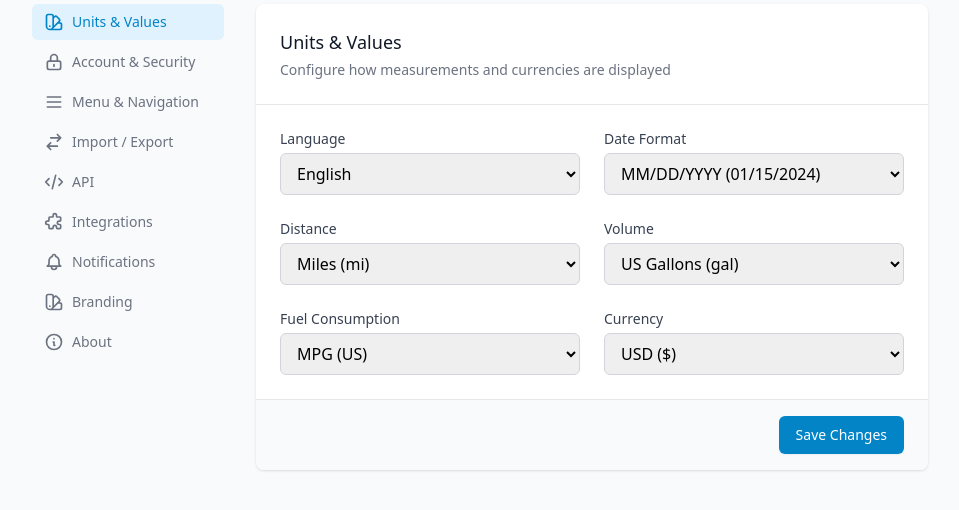
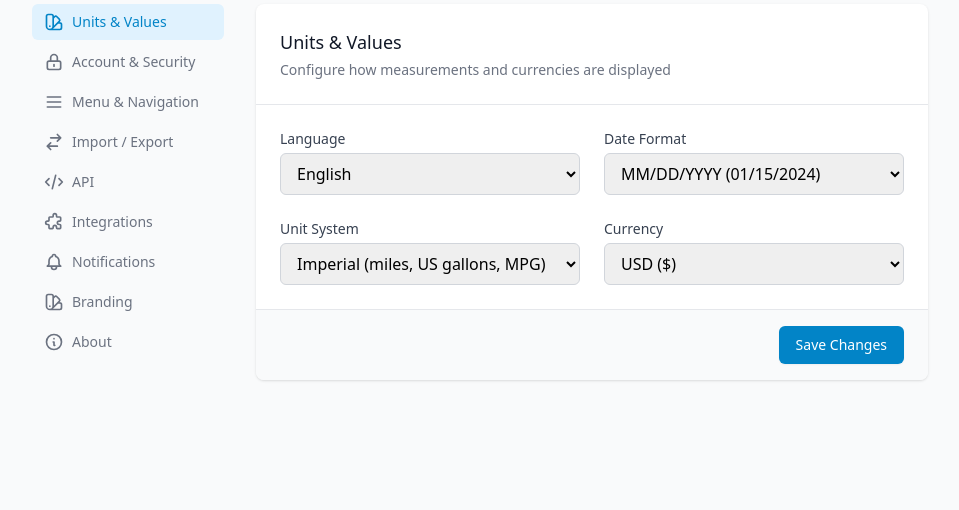
Before and after one commit to austincnunn/Pitstop, a Flask app: page /auth/settings in a window 1280 px wide. Shown: the part 181-691 px from the top of the page, without its empty margins (160-1119 px from the left). Run offline with Flask 3, Linux system fonts and the light colour scheme; a user stored in the database is signed in; data that the repository does not hold is empty; some libraries are stand-ins or nearby versions.

Commit message:
Add british units

```diff
--- a/app/models.py
+++ b/app/models.py
@@ -67,6 +67,7 @@ class User(UserMixin, db.Model):
 
     # User preferences
     language = db.Column(db.String(10), default='en')  # en, de, fr, es, etc.
+    unit_system = db.Column(db.String(20), default='imperial')  # imperial, metric, british
     distance_unit = db.Column(db.String(10), default='mi')  # km, mi
     volume_unit = db.Column(db.String(10), default='us_gal')  # L, gal, us_gal
     consumption_unit = db.Column(db.String(10), default='mpg_us')  # L/100km, mpg, mpg_us
--- a/app/routes/api.py
+++ b/app/routes/api.py
@@ -301,6 +301,9 @@ def vehicle_stats(vehicle_id):
     for log in logs:
         consumption = log.get_consumption(current_user.consumption_unit)
         if consumption:
+            if current_user.unit_system == 'british':
+                from app.units import mpg_uk_to_rods_per_hogshead
+                consumption = mpg_uk_to_rods_per_hogshead(consumption)
             consumption_data.append({
                 'date': log.date.isoformat(),
                 'consumption': round(consumption, 2),
--- a/app/routes/auth.py
+++ b/app/routes/auth.py
@@ -246,9 +246,20 @@ def logout():
 def settings():
     if request.method == 'POST':
         current_user.language = request.form.get('language', 'en')
-        current_user.distance_unit = request.form.get('distance_unit', 'mi')
-        current_user.volume_unit = request.form.get('volume_unit', 'us_gal')
-        current_user.consumption_unit = request.form.get('consumption_unit', 'mpg_us')
+        unit_system = request.form.get('unit_system', 'imperial')
+        current_user.unit_system = unit_system
+        if unit_system == 'metric':
+            current_user.distance_unit = 'km'
+            current_user.volume_unit = 'L'
+            current_user.consumption_unit = 'L/100km'
+        elif unit_system == 'british':
+            current_user.distance_unit = 'mi'
+            current_user.volume_unit = 'gal'
+            current_user.consumption_unit = 'mpg'
+        else:
+            current_user.distance_unit = 'mi'
+            current_user.volume_unit = 'us_gal'
+            current_user.consumption_unit = 'mpg_us'
         currency = (request.form.get('currency', 'USD') or 'USD').strip()
         if currency == 'custom':
             custom_currency = (request.form.get('custom_currency') or '').strip()
--- a/app/templates/auth/settings.html
+++ b/app/templates/auth/settings.html
@@ -123,32 +123,16 @@
                                 </div>
 
                                 <div>
-                                    <label for="distance_unit" class="block text-sm font-medium text-gray-700 dark:text-gray-300">{{ _('Distance') }}</label>
-                                    <select name="distance_unit" id="distance_unit"
+                                    <label for="unit_system" class="block text-sm font-medium text-gray-700 dark:text-gray-300">{{ _('Unit System') }}</label>
+                                    <select name="unit_system" id="unit_system"
                                             class="mt-1 block w-full rounded-md border border-gray-300 dark:border-gray-600 dark:bg-gray-700 dark:text-white px-3 py-2 focus:border-primary-500 focus:outline-none focus:ring-1 focus:ring-primary-500">
-                                        <option value="km" {% if current_user.distance_unit == 'km' %}selected{% endif %}>Kilometers (km)</option>
-                                        <option value="mi" {% if current_user.distance_unit == 'mi' %}selected{% endif %}>Miles (mi)</option>
+                                        <option value="imperial" {% if current_user.unit_system == 'imperial' %}selected{% endif %}>{{ _('Imperial (miles, US gallons, MPG)') }}</option>
+                                        <option value="metric" {% if current_user.unit_system == 'metric' %}selected{% endif %}>{{ _('Metric (km, liters, L/100km)') }}</option>
+                                        <option value="british" {% if current_user.unit_system == 'british' %}selected{% endif %}>{{ _('British (just for fun \U0001F1EC\U0001F1E7)') }}</option>
                                     </select>
-                                </div>
-
-                                <div>
-                                    <label for="volume_unit" class="block text-sm font-medium text-gray-700 dark:text-gray-300">{{ _('Volume') }}</label>
-                                    <select name="volume_unit" id="volume_unit"
-                                            class="mt-1 block w-full rounded-md border border-gray-300 dark:border-gray-600 dark:bg-gray-700 dark:text-white px-3 py-2 focus:border-primary-500 focus:outline-none focus:ring-1 focus:ring-primary-500">
-                                        <option value="L" {% if current_user.volume_unit == 'L' %}selected{% endif %}>Liters (L)</option>
-                                        <option value="gal" {% if current_user.volume_unit == 'gal' %}selected{% endif %}>UK Gallons (gal)</option>
-                                        <option value="us_gal" {% if current_user.volume_unit == 'us_gal' %}selected{% endif %}>US Gallons (gal)</option>
-                                    </select>
-                                </div>
-
-                                <div>
-                                    <label for="consumption_unit" class="block text-sm font-medium text-gray-700 dark:text-gray-300">{{ _('Fuel Consumption') }}</label>
-                                    <select name="consumption_unit" id="consumption_unit"
-                                            class="mt-1 block w-full rounded-md border border-gray-300 dark:border-gray-600 dark:bg-gray-700 dark:text-white px-3 py-2 focus:border-primary-500 focus:outline-none focus:ring-1 focus:ring-primary-500">
-                                        <option value="L/100km" {% if current_user.consumption_unit == 'L/100km' %}selected{% endif %}>L/100km</option>
-                                        <option value="mpg" {% if current_user.consumption_unit == 'mpg' %}selected{% endif %}>MPG (UK)</option>
-                                        <option value="mpg_us" {% if current_user.consumption_unit == 'mpg_us' %}selected{% endif %}>MPG (US)</option>
-                                    </select>
+                                    {% if current_user.unit_system == 'british' %}
+                                    <p class="mt-1 text-xs text-gray-500 dark:text-gray-400">{{ _('Distances in furlongs, volumes in firkins, fuel economy in rods per hogshead. Fuel logs are still entered in miles and UK gallons — only the displayed numbers get silly.') }}</p>
+                                    {% endif %}
                                 </div>
 
                                 {% set known_currencies = ['USD', 'EUR', 'GBP', 'AUD', 'CAD', 'INR', 'JPY', 'CHF', 'NZD', 'SEK', 'NOK', 'DKK', 'PLN', 'BRL', 'MXN', 'ZAR'] %}
--- a/app/templates/dashboard.html
+++ b/app/templates/dashboard.html
@@ -94,7 +94,7 @@
                 <div class="ml-5 w-0 flex-1">
                     <dl>
                         <dt class="text-sm font-medium text-gray-500 dark:text-gray-400 truncate">{{ _('Total Distance') }}</dt>
-                        <dd class="text-lg font-semibold text-gray-900 dark:text-white">{{ "%.0f"|format(total_distance) }} {{ current_user.distance_unit }}</dd>
+                        <dd class="text-lg font-semibold text-gray-900 dark:text-white">{{ total_distance|format_distance(current_user) }}</dd>
                     </dl>
                 </div>
             </div>
@@ -111,9 +111,9 @@
                 </div>
                 <div class="ml-5 w-0 flex-1">
                     <dl>
-                        <dt class="text-sm font-medium text-gray-500 dark:text-gray-400 truncate">{{ _('Cost per') }} {{ current_user.distance_unit }}</dt>
+                        <dt class="text-sm font-medium text-gray-500 dark:text-gray-400 truncate">{{ _('Cost per') }} {{ 'furlong' if current_user.unit_system == 'british' else current_user.distance_unit }}</dt>
                         <dd class="text-lg font-semibold text-primary-600 dark:text-primary-400">
-                            {% if cost_per_distance %}{{ "%.2f"|format(cost_per_distance) }} {{ current_user.currency }}{% else %}-{% endif %}
+                            {% if cost_per_distance %}{{ "%.2f"|format(cost_per_distance / 8 if current_user.unit_system == 'british' else cost_per_distance) }} {{ current_user.currency }}{% else %}-{% endif %}
                         </dd>
                     </dl>
                 </div>
--- a/app/templates/dashboard_widgets/_recent_fuel.html
+++ b/app/templates/dashboard_widgets/_recent_fuel.html
@@ -9,7 +9,7 @@
         <div class="flex justify-between">
             <div>
                 <p class="text-sm font-medium text-gray-900 dark:text-white">{{ log.vehicle.name }}</p>
-                <p class="text-sm text-gray-500 dark:text-gray-400">{{ log.date|format_date }} - {{ "%.1f"|format(log.volume or 0) }} {{ current_user.volume_unit }}</p>
+                <p class="text-sm text-gray-500 dark:text-gray-400">{{ log.date|format_date }} - {{ (log.volume or 0)|format_volume(current_user) }}</p>
             </div>
             <p class="text-sm font-medium text-gray-900 dark:text-white">{{ "%.2f"|format(log.total_cost or 0) }} {{ current_user.currency }}</p>
         </div>
--- a/app/templates/documents/index.html
+++ b/app/templates/documents/index.html
@@ -5,7 +5,7 @@
 <div class="mb-6 flex items-center justify-between">
     <div>
         <h1 class="text-2xl font-bold text-gray-900 dark:text-white">{{ _('Documents') }}</h1>
-        <p class="mt-1 text-sm text-gray-500 dark:text-gray-400">{{ _('Vehicle documents, insurance, MOT certificates') }}</p>
+        <p class="mt-1 text-sm text-gray-500 dark:text-gray-400">{{ _('Vehicle documents, insurance, etc') }}</p>
     </div>
     <a href="{{ url_for('documents.new') }}"
        class="inline-flex items-center px-4 py-2 border border-transparent rounded-md shadow-sm text-sm font-medium text-white bg-primary-600 hover:bg-primary-700">
@@ -98,7 +98,7 @@
         <path stroke-linecap="round" stroke-linejoin="round" stroke-width="2" d="M9 12h6m-6 4h6m2 5H7a2 2 0 01-2-2V5a2 2 0 012-2h5.586a1 1 0 01.707.293l5.414 5.414a1 1 0 01.293.707V19a2 2 0 01-2 2z"/>
     </svg>
     <h3 class="mt-2 text-sm font-medium text-gray-900 dark:text-white">{{ _('No documents') }}</h3>
-    <p class="mt-1 text-sm text-gray-500 dark:text-gray-400">{{ _('Store your vehicle documents, insurance policies, and MOT certificates.') }}</p>
+    <p class="mt-1 text-sm text-gray-500 dark:text-gray-400">{{ _('Store your vehicle documents, insurance policies, etc.') }}</p>
     <div class="mt-6">
         <a href="{{ url_for('documents.new') }}"
            class="inline-flex items-center px-4 py-2 border border-transparent shadow-sm text-sm font-medium rounded-md text-white bg-primary-600 hover:bg-primary-700">
--- a/app/templates/fuel/index.html
+++ b/app/templates/fuel/index.html
@@ -40,9 +40,9 @@
                             {{ log.vehicle.name }}
                         </a>
                     </td>
-                    <td class="px-6 py-4 whitespace-nowrap text-sm text-gray-500 dark:text-gray-400">{{ "%.0f"|format(log.odometer) }} {{ log.vehicle.get_effective_odometer_unit() }}</td>
+                    <td class="px-6 py-4 whitespace-nowrap text-sm text-gray-500 dark:text-gray-400">{{ log.odometer|format_distance(current_user, log.vehicle.get_effective_odometer_unit()) }}</td>
                     <td class="px-6 py-4 whitespace-nowrap text-sm text-gray-500 dark:text-gray-400">
-                        {{ "%.1f"|format(log.volume or 0) }} {{ current_user.volume_unit }}
+                        {{ (log.volume or 0)|format_volume(current_user) }}
                         {% if log.is_full_tank %}
                         <span class="inline-flex items-center px-1.5 py-0.5 rounded text-xs font-medium bg-green-100 text-green-800 ml-1">Full</span>
                         {% endif %}
@@ -53,7 +53,7 @@
                     <td class="px-6 py-4 whitespace-nowrap text-sm text-gray-900 dark:text-white">{{ "%.2f"|format(log.total_cost or 0) }} {{ current_user.currency }}</td>
                     <td class="px-6 py-4 whitespace-nowrap text-sm text-gray-500 dark:text-gray-400">
                         {% set consumption = log.get_consumption(current_user.consumption_unit) %}
-                        {% if consumption %}{{ "%.1f"|format(consumption) }} {{ current_user.consumption_unit }}{% else %}-{% endif %}
+                        {% if consumption %}{{ consumption|format_consumption(current_user) }}{% else %}-{% endif %}
                     </td>
                     <td class="px-6 py-4 whitespace-nowrap text-right text-sm font-medium">
                         <a href="{{ url_for('fuel.edit', log_id=log.id) }}" class="text-primary-600 hover:text-primary-900 mr-3">Edit</a>
--- a/app/templates/maintenance/index.html
+++ b/app/templates/maintenance/index.html
@@ -61,7 +61,7 @@
                     {% endif %}
                     {% if schedule.next_due_odometer %}
                     <p class="text-xs text-gray-500 dark:text-gray-400">
-                        @ {{ "{:,.0f}".format(schedule.next_due_odometer) }} {{ current_user.distance_unit }}
+                        @ {{ schedule.next_due_odometer|format_distance(current_user) }}
                     </p>
                     {% endif %}
                     {% if schedule.estimated_cost %}
--- a/app/templates/timeline/index.html
+++ b/app/templates/timeline/index.html
@@ -65,7 +65,7 @@
                                 <p class="text-sm text-gray-500 dark:text-gray-400">{{ event.description }}</p>
                                 {% endif %}
                                 {% if event.odometer %}
-                                <p class="text-xs text-gray-400 dark:text-gray-500">{{ "%.0f"|format(event.odometer) }} {{ current_user.distance_unit }}</p>
+                                <p class="text-xs text-gray-400 dark:text-gray-500">{{ event.odometer|format_distance(current_user) }}</p>
                                 {% endif %}
                             </div>
                             <div class="whitespace-nowrap text-right">
--- a/app/templates/trips/index.html
+++ b/app/templates/trips/index.html
@@ -29,11 +29,11 @@
 <div class="grid grid-cols-1 sm:grid-cols-2 gap-4 mb-6">
     <div class="bg-white dark:bg-gray-800 rounded-lg shadow p-4">
         <dt class="text-sm font-medium text-gray-500 dark:text-gray-400">{{ _('Total Distance') }}</dt>
-        <dd class="mt-1 text-2xl font-semibold text-gray-900 dark:text-white">{{ "%.1f"|format(total_distance) }} {{ current_user.distance_unit }}</dd>
+        <dd class="mt-1 text-2xl font-semibold text-gray-900 dark:text-white">{{ total_distance|format_distance(current_user) }}</dd>
     </div>
     <div class="bg-white dark:bg-gray-800 rounded-lg shadow p-4">
         <dt class="text-sm font-medium text-gray-500 dark:text-gray-400">{{ _('Business Distance') }}</dt>
-        <dd class="mt-1 text-2xl font-semibold text-green-600 dark:text-green-400">{{ "%.1f"|format(business_distance) }} {{ current_user.distance_unit }}</dd>
+        <dd class="mt-1 text-2xl font-semibold text-green-600 dark:text-green-400">{{ business_distance|format_distance(current_user) }}</dd>
     </div>
 </div>
 
@@ -110,7 +110,7 @@
                 </div>
                 <div class="ml-4 flex items-center gap-4">
                     <div class="text-right">
-                        <p class="text-sm font-medium text-gray-900 dark:text-white">{{ "%.1f"|format(trip.distance) }} {{ current_user.distance_unit }}</p>
+                        <p class="text-sm font-medium text-gray-900 dark:text-white">{{ trip.distance|format_distance(current_user) }}</p>
                         <p class="text-xs text-gray-500 dark:text-gray-400">{{ "%.0f"|format(trip.start_odometer) }} &rarr; {{ "%.0f"|format(trip.end_odometer) }}</p>
                     </div>
                     <div class="flex items-center gap-2">
```
Also changed, not shown: app/__init__.py (+27 -0 lines), app/templates/maintenance/form.html (+10 -1 lines), app/templates/trips/report.html (+7 -5 lines), app/templates/vehicles/report_pdf.html (+12 -9 lines), app/templates/vehicles/view.html (+15 -19 lines), app/units.py (added, +24 -0 lines), tests/test_auth.py (+26 -10 lines), tests/test_units.py (added, +56 -0 lines).
